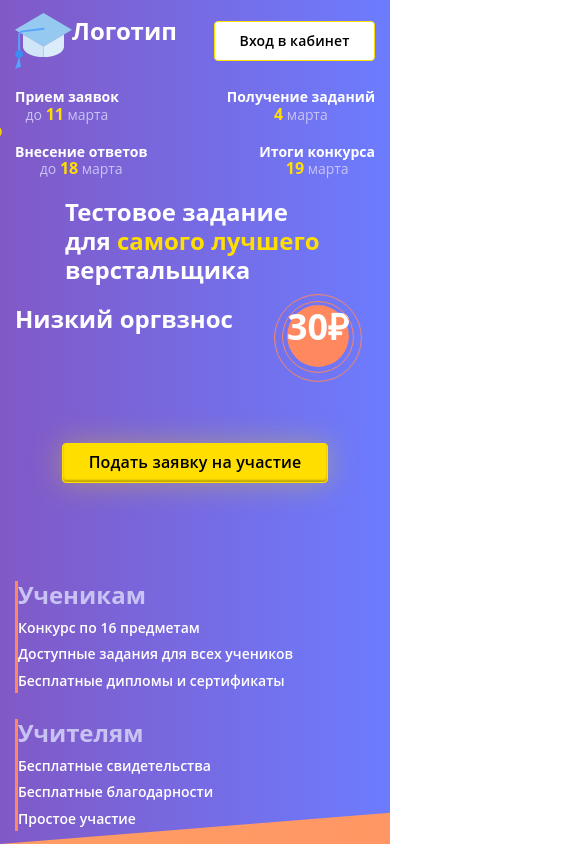
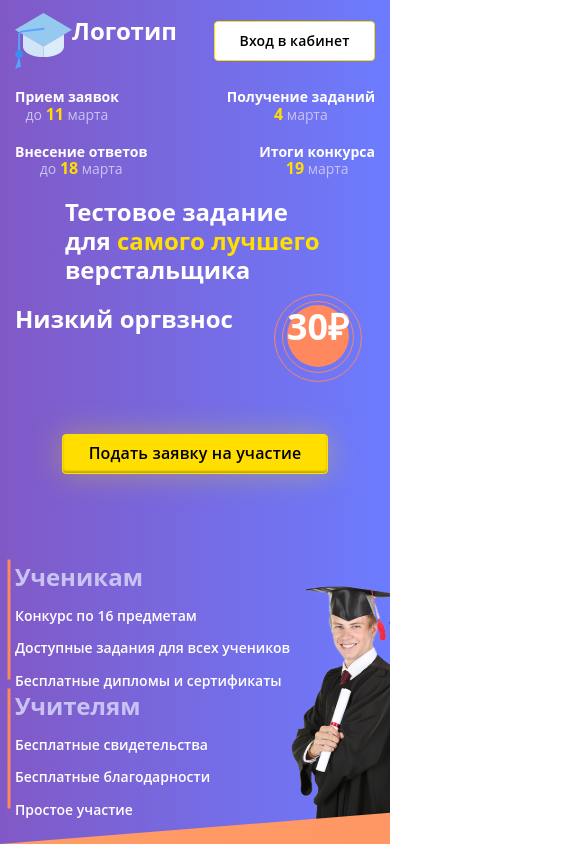
Before and after one commit to YuraSS23/Test-task-Maksim, a React (Create React App) app: page / in a window 390 px wide. Shown: the top 857 px of the page, 585 px wide, since content can reach past the window. Built offline with nearby package versions, Linux system fonts and the light colour scheme.

Commit message:
all elements on page

```diff
--- a/src/components/mainpage/Content.css
+++ b/src/components/mainpage/Content.css
@@ -1,3 +1,9 @@
+.content {
+    position: relative;
+    z-index: 5;
+}
+
+
 h1 {
     margin: 0 79px 64px 0;
     font-size: 48px;
@@ -77,10 +83,6 @@ h3 {
 
 .profits {
 }
-.points {
-    top: 120px;
-    position: absolute;
-}
 
 @media (max-width: 770px) {
     h1 {
@@ -103,7 +105,4 @@ h3 {
     .circlegroup {
 
     }
-    .points {
-        display: none;
-    }
 }
--- a/src/components/mainpage/Content.tsx
+++ b/src/components/mainpage/Content.tsx
@@ -2,11 +2,9 @@ import React from 'react';
 import {Button} from "../common/Button";
 import {Profit} from "./Profit";
 import "./Content.css"
-import points from "../../assets/images/points.svg"
 
 export const Content = () => {
-    return <div>
-        <img className={"points"} src={points}/>
+    return <div className={"content"}>
         <h1>Тестовое задание для <span className={"yellow"}>самого лучшего</span> верстальщика</h1>
         <div className={"maincontent"}>
             <div className={"textAndCircles"}>
--- a/src/components/mainpage/MainPage.css
+++ b/src/components/mainpage/MainPage.css
@@ -1,5 +1,6 @@
 .mainpage {
     display: flex;
+    justify-content: space-between;
     gap: 111px;
 }
 
@@ -16,7 +17,7 @@
 
 .cross {
     position: absolute;
-    bottom: 184px;
+    bottom: 260px;
     left: 146px;
     width: 30px;
     height: 30px;
@@ -55,23 +56,41 @@
 .petalsBot {
     z-index: 1;
     position: absolute;
-    bottom: 117px;
-    left: 1006px;
+    bottom: 180px;
+    right: 867px;
 }
 
 .petalsTop {
     rotate: 180deg;
+    right: 385px;
     top: 122px;
-    right: 385px;
     z-index: 1;
     position: absolute;
 }
+.points {
+    position: absolute;
+    top: 120px
+}
+
 
 @media (max-width: 770px) {
-    .mainimg,
     .rectangle,
     .photofont,
-    .cross {
+    .cross,
+    .petalsBot,
+    .petalsTop,
+    .points {
         display: none;
     }
+
+    .mainimg {
+        display: block;
+        max-width: 111px;
+        height: 240px;
+        object-fit: cover;
+        object-position: left;
+        position: absolute;
+        bottom: 25px;
+        right: 0;
+    }
 }
--- a/src/components/mainpage/MainPage.tsx
+++ b/src/components/mainpage/MainPage.tsx
@@ -1,18 +1,21 @@
 import React from 'react';
-import img from "../../assets/images/kisspng-graduation-ceremony-college-academic-degree-gradua-university-graduation-5ac8107bbd0874 1.svg"
+import img
+    from "../../assets/images/kisspng-graduation-ceremony-college-academic-degree-gradua-university-graduation-5ac8107bbd0874 1.svg"
 import {Content} from "./Content";
 import "./MainPage.css"
 import photofont from "../../assets/images/Photofont.svg"
 import petals from "../../assets/images/petals.svg"
+import points from "../../assets/images/points.svg";
 
 
 export const MainPage = () => {
     return <div className={"mainpage"}>
-        <Content />
+        <img className={"points"} src={points}/>
+        <Content/>
         <img className={"mainimg"} src={img}/>
-        <div className={"rectangle"} />
+        <div className={"rectangle"}/>
         <img className={"photofont"} src={photofont}/>
-        <div className={"cross"} >
+        <div className={"cross"}>
             <div className={"halfCross"}></div>
             <div className={"halfCross2"}></div>
         </div>
--- a/src/components/mainpage/Profit.css
+++ b/src/components/mainpage/Profit.css
@@ -1,22 +1,32 @@
 .profit {
-    border-left: 3px solid #FF885E;
-    margin: 0 0 26px;
+    display: flex;
+    flex-direction: column;
+    gap: 16px;
+    position: relative;
+}
+
+.profit::before {
+    content: '';
+    display: block;
+    height: 3px;
+    width: 120px;
+    background: #FF885E;
+    rotate: 90deg;
+    position: absolute;
+    top: 55px;
+    left: -66px
 }
 
 .bigText {
     color: #C9C3F3;
     font-size: 24px;
-    font-style: normal;
     font-weight: 700;
     line-height: 120%;
-    margin-bottom: 10px;
 }
 
 .smallText {
     color: #FFF;
     font-size: 14px;
-    font-style: normal;
     font-weight: 600;
     line-height: 120%;
-    margin-bottom: 10px;
 }
--- a/src/index.css
+++ b/src/index.css
@@ -5,6 +5,7 @@
   padding: 0;
   box-sizing: border-box;
   font-family: "Open Sans", sans-serif;
+  font-style: normal;
   color: white;
 }
 
```
